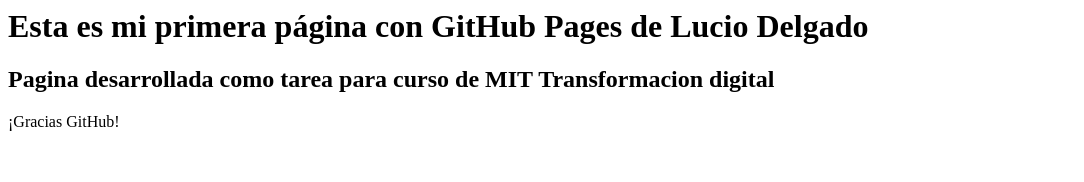
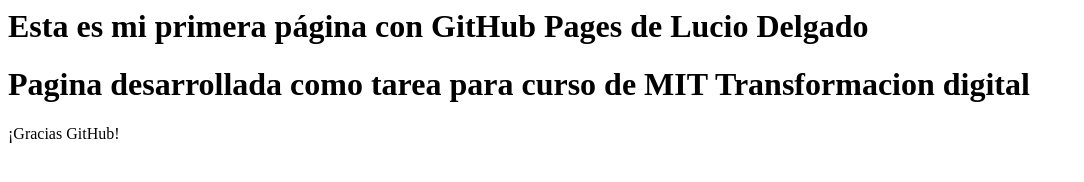
Before and after one commit to lndelgado/repo1, a plain HTML site: page index.html in a window 1280 px wide. Shown: the whole page, without its empty margins (0-1084 px from the left). Drawn offline with Linux system fonts and the light colour scheme.

Commit message:
modificacion en error de tag HTML

```diff
--- a/index.html
+++ b/index.html
@@ -1,5 +1,5 @@
 <html>
 <h1> Esta es mi primera página con GitHub Pages de Lucio Delgado</h1>
-<h2> Pagina desarrollada como tarea para curso de MIT Transformacion digital</h2>
+<h1> Pagina desarrollada como tarea para curso de MIT Transformacion digital</h1>
 <p>¡Gracias GitHub!</p>
 </html>
```
